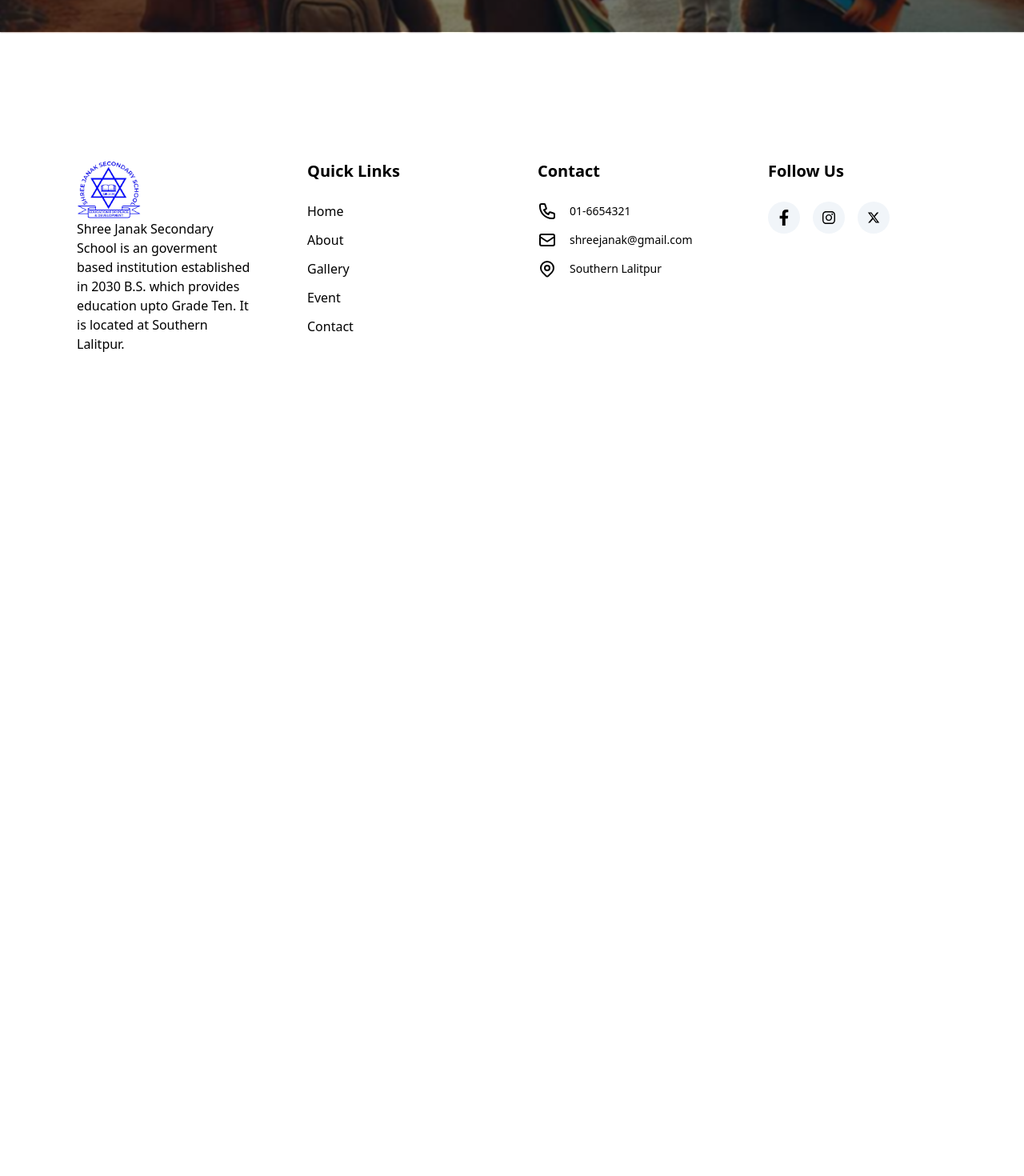
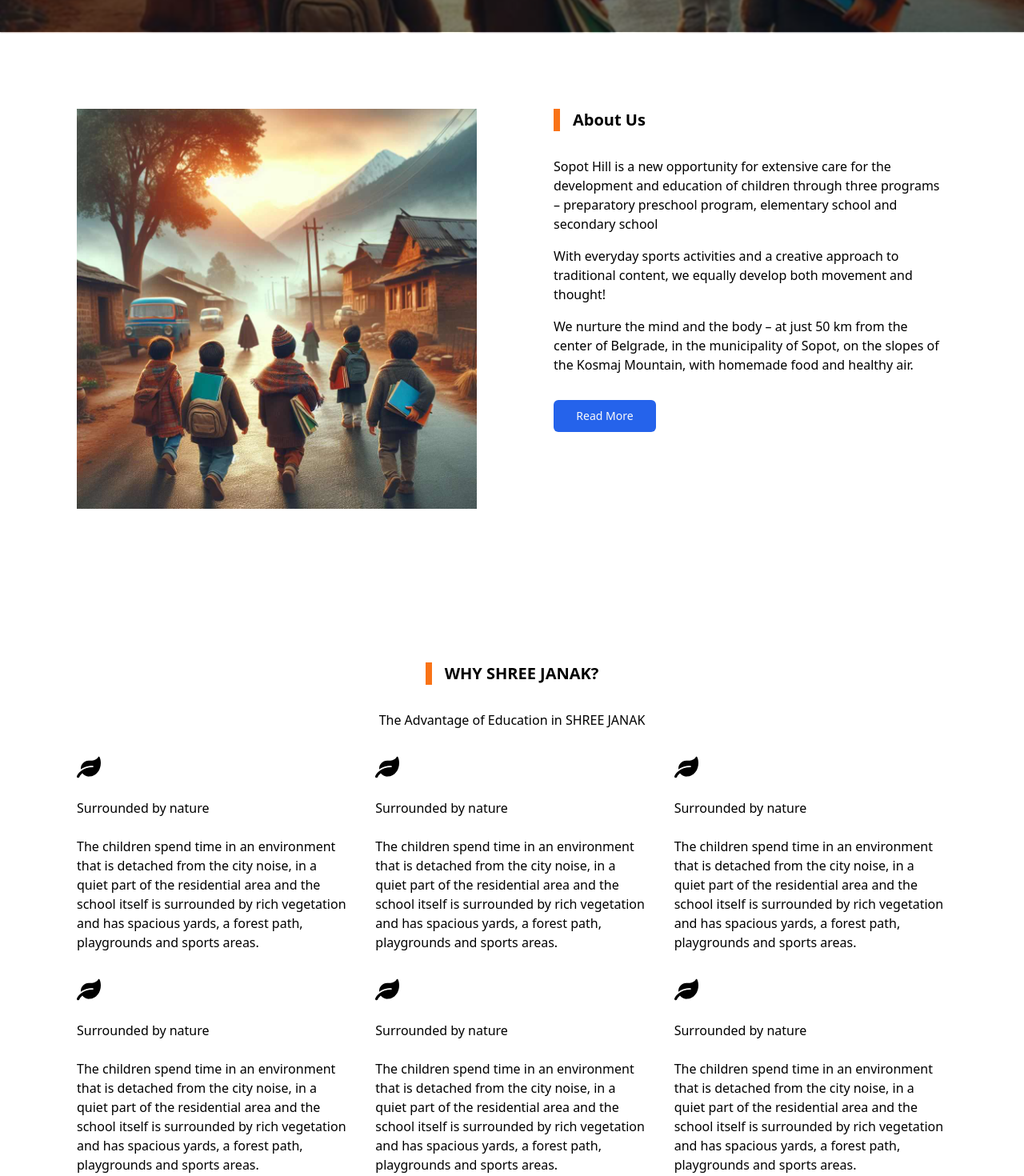
Before and after one commit to rajinsakha/School-Website, a Next.js app: page / in a window 1280 px wide. Shown: the part 760-2230 px from the top of the page at 80% size. Before the commit the page ends 1298 px from the top, so only its background shows below. Built offline with nearby package versions, Linux system fonts and the light colour scheme.

Commit message:
added-new-sections-homepage

```diff
--- a/app/layout.tsx
+++ b/app/layout.tsx
@@ -6,8 +6,8 @@
 import { ThemeProvider } from "@/components/theme-provider";
 
 export const metadata: Metadata = {
-  title: "Next Blog",
-  description: "A blog platform where one can share their views.",
+  title: "Shree Janak Secondary School",
+  description: "",
 };
 
 export default function RootLayout({
--- a/app/page.tsx
+++ b/app/page.tsx
@@ -1,11 +1,16 @@
+import About from "@/components/About";
+import FeatureSection from "@/components/FeatureSection";
 import Hero from "@/components/Hero";
 import Image from "next/image";
 
 export default function Home() {
   return (
     <>
-      <main className="flex min-h-screen flex-col items-center justify-between ">
+      <main className="flex min-h-screen flex-col items-center justify-between">
       <Hero />
+      <About />
+      <FeatureSection />
+
     </main>
     </>
 
--- /dev/null
+++ b/components/About.tsx
@@ -0,0 +1,47 @@
+import Image from "next/image";
+import React from "react";
+import Title from "./ui/title";
+import { Button } from "./ui/button";
+import Link from "next/link";
+
+const About = () => {
+  return (
+    <section className="padding flex gap-24">
+      <Image
+        src="/hero.jpeg"
+        alt="About Image"
+        width={0}
+        height={0}
+        sizes="100vw"
+        className="flex-1 w-full h-[500px] object-cover"
+
+
+      />
+
+      <div className="flex-1 flex flex-col gap-8">
+        <Title title="About Us" />
+        <div className="flex flex-col gap-4">
+        <p >
+          Sopot Hill is a new opportunity for extensive care for the development
+          and education of children through three programs – preparatory
+          preschool program, elementary school and secondary school </p>
+          <p>With
+          everyday sports activities and a creative approach to traditional
+          content, we equally develop both movement and thought!</p>
+          <p>We nurture the
+          mind and the body – at just 50 km from the center of Belgrade, in the
+          municipality of Sopot, on the slopes of the Kosmaj Mountain, with
+          homemade food and healthy air. </p>
+        </div>
+
+
+        <Button asChild className= "bg-blue-600 dark:bg-blue-600  hover:bg-blue-800 dark:text-white dark:hover:bg-blue-800 w-32">
+          <Link href="/about">Read More</Link>
+        </Button>
+
+      </div>
+    </section>
+  );
+};
+
+export default About;
--- a/components/ContactForm.tsx
+++ b/components/ContactForm.tsx
@@ -43,7 +43,7 @@
       </div>
 
       <div className="flex flex-col gap-2">
-        <Label htmlFor="email"  className="text-white">Email</Label>
+        <Label htmlFor="email" className="text-white">Email</Label>
         <Input
           name="email"
           type="email"
--- /dev/null
+++ b/components/FeatureSection.tsx
@@ -0,0 +1,25 @@
+import React from 'react'
+import Title from './ui/title'
+import FeatureCard from './ui/featureCard'
+import { FaLeaf } from "react-icons/fa";
+
+const FeatureSection = () => {
+  return (
+    <div className='padding flex flex-col gap-8 items-center'>
+        <Title title='WHY SHREE JANAK?' />
+        <h1>The Advantage of Education in SHREE JANAK</h1>
+        <div className='grid grid-cols-3 gap-8'>
+            <FeatureCard Icon={FaLeaf} title='Surrounded by nature' subtitle='The children spend time in an environment that is detached from the city noise, in a quiet part of the residential area and the school itself is surrounded by rich vegetation and has spacious yards, a forest path, playgrounds and sports areas.' />
+            <FeatureCard Icon={FaLeaf} title='Surrounded by nature' subtitle='The children spend time in an environment that is detached from the city noise, in a quiet part of the residential area and the school itself is surrounded by rich vegetation and has spacious yards, a forest path, playgrounds and sports areas.' />
+            <FeatureCard Icon={FaLeaf} title='Surrounded by nature' subtitle='The children spend time in an environment that is detached from the city noise, in a quiet part of the residential area and the school itself is surrounded by rich vegetation and has spacious yards, a forest path, playgrounds and sports areas.' />
+            <FeatureCard Icon={FaLeaf} title='Surrounded by nature' subtitle='The children spend time in an environment that is detached from the city noise, in a quiet part of the residential area and the school itself is surrounded by rich vegetation and has spacious yards, a forest path, playgrounds and sports areas.' />
+            <FeatureCard Icon={FaLeaf} title='Surrounded by nature' subtitle='The children spend time in an environment that is detached from the city noise, in a quiet part of the residential area and the school itself is surrounded by rich vegetation and has spacious yards, a forest path, playgrounds and sports areas.' />
+            <FeatureCard Icon={FaLeaf} title='Surrounded by nature' subtitle='The children spend time in an environment that is detached from the city noise, in a quiet part of the residential area and the school itself is surrounded by rich vegetation and has spacious yards, a forest path, playgrounds and sports areas.' />
+        </div>
+
+
+    </div>
+  )
+}
+
+export default FeatureSection
--- a/components/Hero.tsx
+++ b/components/Hero.tsx
@@ -18,7 +18,6 @@
           Welcome To
           <span className="block mt-4">Shree Janak Secondary School</span>{" "}
         </h1>
-
         <p>We believe in providing education for everyone</p>
         <Button asChild className= "bg-blue-600 dark:bg-blue-600  hover:bg-blue-800 dark:text-white dark:hover:bg-blue-800">
           <Link href="/contact">Contact Us</Link>
--- /dev/null
+++ b/components/ui/featureCard.tsx
@@ -0,0 +1,20 @@
+import { IconType } from 'react-icons';
+
+interface FeatureProps {
+  Icon: IconType;
+  title: string;
+  subtitle:string;
+}
+
+const FeatureCard = ({Icon, title, subtitle}:FeatureProps) => {
+  return (
+    <div className='flex flex-col gap-6'>
+<Icon fontSize={30}/>
+<h4>{title}</h4>
+<p>{subtitle}</p>
+
+    </div>
+  )
+}
+
+export default FeatureCard
--- /dev/null
+++ b/components/ui/title.tsx
@@ -0,0 +1,18 @@
+import React from 'react'
+
+interface ITitle{
+    color?:string;
+    title:string;
+
+}
+
+const Title = ({color, title}:ITitle) => {
+  return (
+    <div className="flex gap-4 items-center">
+          <span className="h-7 w-2 bg-orange-500"></span>
+          <h4 className="font-semibold text-xl">{title}</h4>
+        </div>
+  )
+}
+
+export default Title
```
